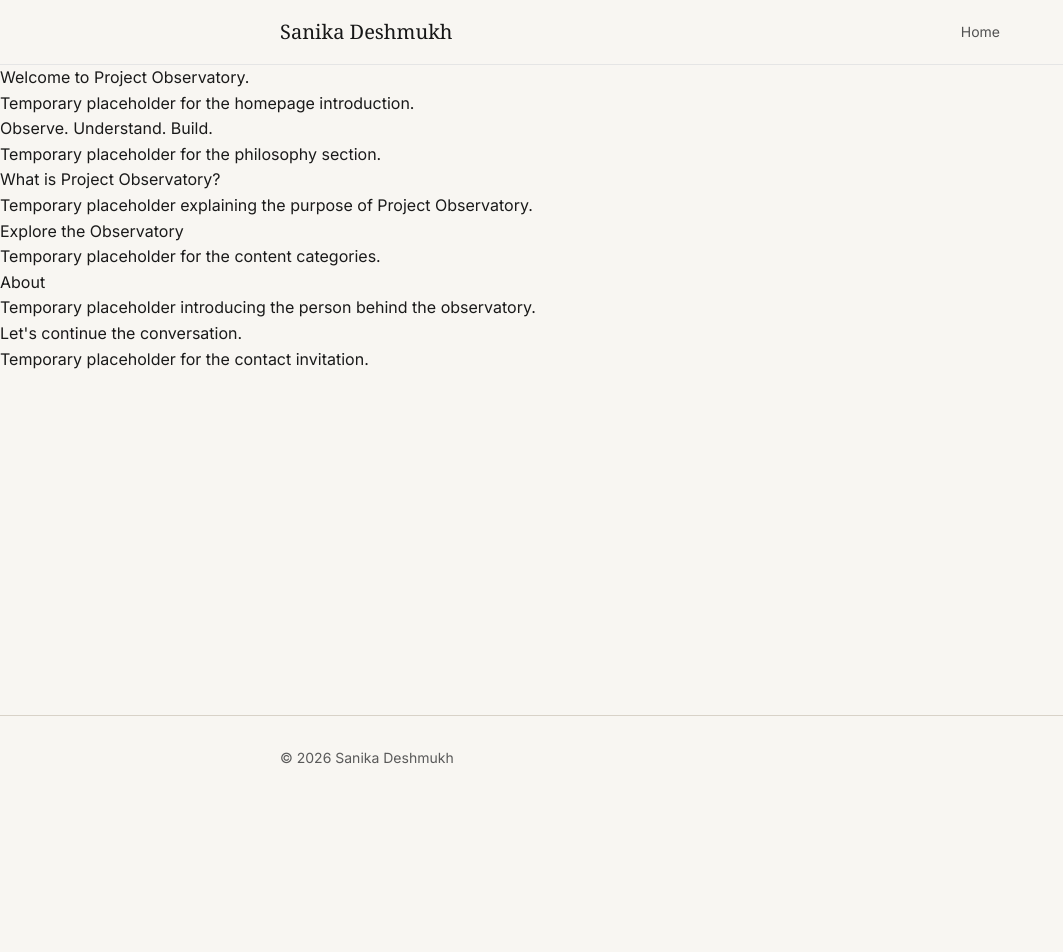
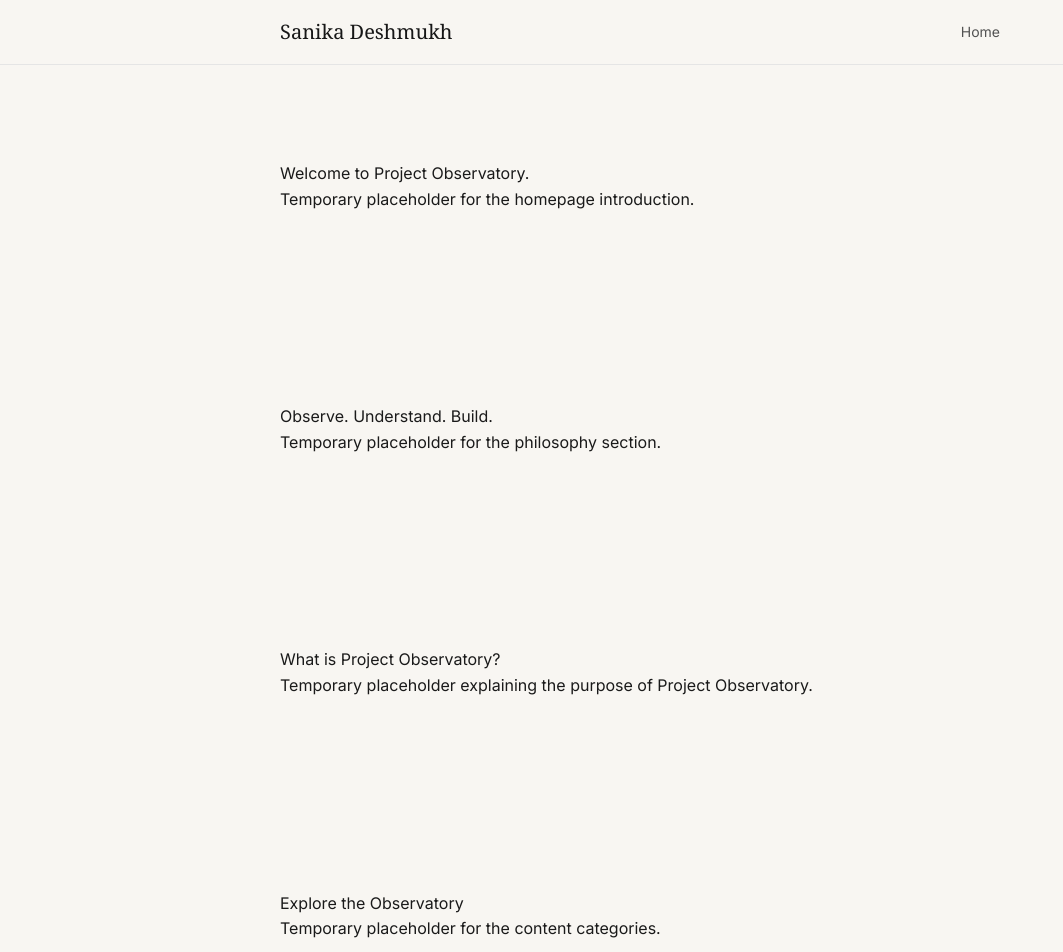
Before and after one commit to sanikadeshmukh1/project-observatory, a Next.js app: page / in a window 1280 px wide. Shown: the top 952 px of the page, without its empty margins (0-1063 px from the left). Before the commit the page ends 800 px from the top, so only its background shows below. Built offline with nearby package versions, Linux system fonts and the light colour scheme.

Commit message:
feat: add reusable Section layout component

```diff
--- a/src/components/home/AboutPreview.tsx
+++ b/src/components/home/AboutPreview.tsx
@@ -1,11 +1,12 @@
+import Section from "@/components/layout/Section";
 export default function AboutPreview() {
   return (
-    <section>
+    <Section>
       <h2>About</h2>
 
       <p>
         Temporary placeholder introducing the person behind the observatory.
       </p>
-    </section>
+    </Section>
   );
 }
--- a/src/components/home/Conversation.tsx
+++ b/src/components/home/Conversation.tsx
@@ -1,11 +1,12 @@
+import Section from "@/components/layout/Section";
 export default function Conversation() {
   return (
-    <section>
+    <Section>
       <h2>Let's continue the conversation.</h2>
 
       <p>
         Temporary placeholder for the contact invitation.
       </p>
-    </section>
+    </Section>
   );
 }
--- a/src/components/home/Explore.tsx
+++ b/src/components/home/Explore.tsx
@@ -1,11 +1,12 @@
+import Section from "@/components/layout/Section";
 export default function Explore() {
   return (
-    <section>
+    <Section>
       <h2>Explore the Observatory</h2>
 
       <p>
         Temporary placeholder for the content categories.
       </p>
-    </section>
+    </Section>
   );
 }
--- a/src/components/home/Hero.tsx
+++ b/src/components/home/Hero.tsx
@@ -1,11 +1,11 @@
+import Section from "@/components/layout/Section";
+
 export default function Hero() {
   return (
-    <section>
+    <Section>
       <h1>Welcome to Project Observatory.</h1>
 
-      <p>
-        Temporary placeholder for the homepage introduction.
-      </p>
-    </section>
+      <p>Temporary placeholder for the homepage introduction.</p>
+    </Section>
   );
 }
--- a/src/components/home/ObservatoryIntro.tsx
+++ b/src/components/home/ObservatoryIntro.tsx
@@ -1,11 +1,12 @@
+import Section from "@/components/layout/Section";
 export default function ObservatoryIntro() {
   return (
-    <section>
+    <Section>
       <h2>What is Project Observatory?</h2>
 
       <p>
         Temporary placeholder explaining the purpose of Project Observatory.
       </p>
-    </section>
+    </Section>
   );
 }
--- a/src/components/home/Philosophy.tsx
+++ b/src/components/home/Philosophy.tsx
@@ -1,11 +1,12 @@
+import Section from "@/components/layout/Section";
 export default function Philosophy() {
   return (
-    <section>
+    <Section>
       <h2>Observe. Understand. Build.</h2>
 
       <p>
         Temporary placeholder for the philosophy section.
       </p>
-    </section>
+    </Section>
   );
 }
--- /dev/null
+++ b/src/components/layout/Section.tsx
@@ -0,0 +1,13 @@
+import { Container } from "./Container";
+
+type SectionProps = {
+  children: React.ReactNode;
+};
+
+export default function Section({ children }: SectionProps) {
+  return (
+    <section className="py-24">
+      <Container>{children}</Container>
+    </section>
+  );
+}
```
